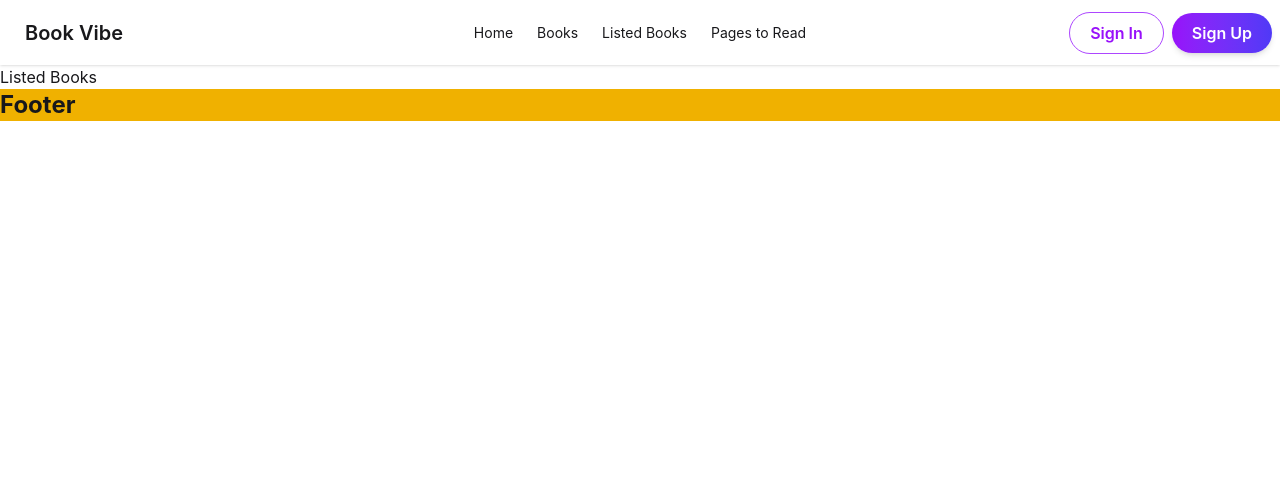
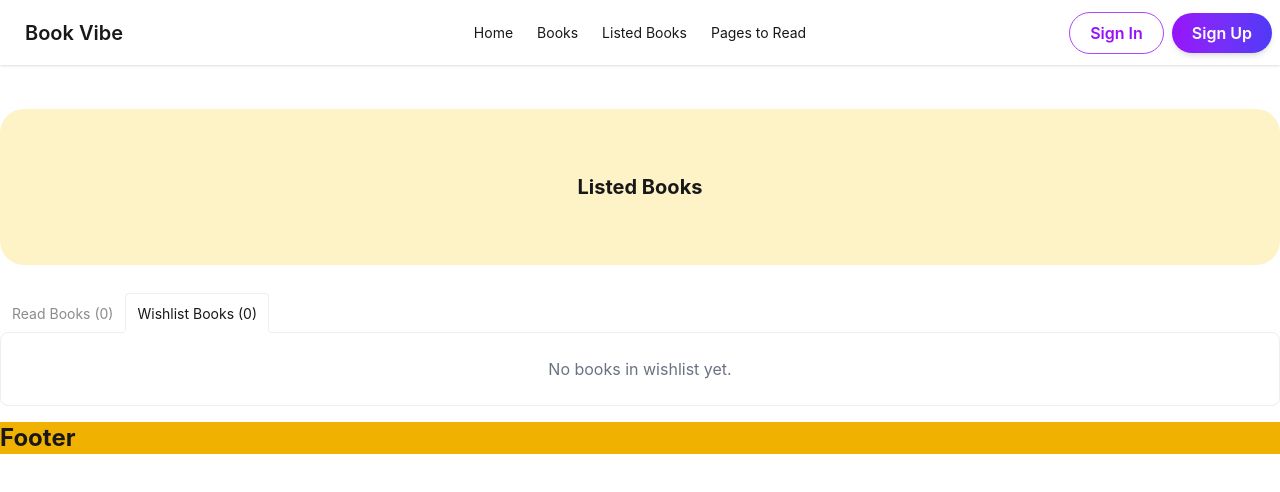
Before and after one commit to riaduldev/book-vibe, a Next.js app: page /listed-books in a window 1280 px wide. Shown: the top 492 px of the page. Built offline with nearby package versions, Linux system fonts and the light colour scheme.

Commit message:
add list item tab components and updates all

```diff
--- a/package.json
+++ b/package.json
@@ -12,7 +12,8 @@
     "daisyui": "^5.7.47",
     "next": "16.3.8",
     "react": "19.2.8",
-    "react-dom": "19.2.8"
+    "react-dom": "19.2.8",
+    "react-toastify": "^11.1.0"
   },
   "devDependencies": {
     "@tailwindcss/postcss": "^4.3.3",
--- a/src/app/books/[id]/page.tsx
+++ b/src/app/books/[id]/page.tsx
@@ -1,4 +1,5 @@
 import ReadButton from "@/components/bookDetails/readButton";
+import WishlistBtn from "@/components/bookDetails/WishlistBtn";
 import { IBook } from "@/types/books.types";
 import Image from "next/image";
 
@@ -139,9 +140,8 @@ const BookDetailsPage = async ({ params }: BookDetailsPageProps) => {
 
       <ReadButton book= {book}></ReadButton>
 
-      <button className="btn btn-sm btn-info text-white px-5">
-        Wishlist
-      </button>
+      <WishlistBtn book={book}></WishlistBtn>
+
 
     </div>
 
--- a/src/app/layout.tsx
+++ b/src/app/layout.tsx
@@ -3,6 +3,7 @@ import { Geist, Geist_Mono } from "next/font/google";
 import "./globals.css";
 import Navbar from "@/components/shared/Navbar";
 import BooksProvider from "@/context/BookContext";
+import { ToastContainer } from "react-toastify";
 
 const geistSans = Geist({
   variable: "--font-geist-sans",
@@ -31,6 +32,7 @@ export default function RootLayout({ children }: LayoutProps<"/">) {
           <Navbar></Navbar>
           {children}
           <h1 className="text-2xl font-bold bg-yellow-500">Footer</h1>
+          <ToastContainer />
         </BooksProvider>
       </body>
     </html>
--- a/src/app/listed-books/page.tsx
+++ b/src/app/listed-books/page.tsx
@@ -1,18 +1,64 @@
 "use client";
 
+import BookListItem from "@/components/bookDetails/BookListItem";
+import BookCard from "@/components/shared/BookCard";
 import { BookContext } from "@/context/BookContext";
+import { IBook } from "@/types/books.types";
 import React, { useContext } from "react";
 
-const ListedBooks = () => {
-  const { readBooks } = useContext(BookContext);
+const ListedBooksPage = () => {
+  const { readBooks, wishlist } = useContext(BookContext);
 
   console.log(readBooks, "readBook");
+  console.log(wishlist, "wishlist");
 
   return (
-    <div>
-      <h1>Listed Books</h1>
+    <div className="container mx-auto my-4">
+      <h2 className="my-7 bg-amber-100 rounded-3xl font-bold text-xl py-16 p-4 text-center">
+        Listed Books
+      </h2>
+      {/* tab  */}
+      {/* name of each tab group should be unique */}
+      <div className="tabs tabs-lift">
+        <input
+          type="radio"
+          name="my_tabs_3"
+          className="tab"
+          aria-label={`Read Books (${readBooks.length})`}
+        />
+        <div className="tab-content bg-base-100 border-base-300 p-6">
+          {
+            readBooks.length > 0 ? (
+              <div className="grid grid-cols-1 md:grid-cols-2 lg:grid-cols-3 gap-4">
+                {readBooks.map((book:IBook) => (<BookListItem key={book.bookId} book={book} />))}
+              </div>
+            ) : (
+              <p className="text-center text-gray-500">No read books yet.</p>
+            )
+          }
+        </div>
+
+        <input
+          type="radio"
+          name="my_tabs_3"
+          className="tab"
+          aria-label={`Wishlist Books (${wishlist.length})`}
+          defaultChecked
+        />
+        <div className="tab-content bg-base-100 border-base-300 p-6">
+          {
+            wishlist.length > 0 ? (
+              <div className="grid grid-cols-1 md:grid-cols-2 lg:grid-cols-3 gap-4">
+                {wishlist.map((book:IBook) => (<BookListItem key={book.bookId} book={book} />))}
+              </div>
+            ) : (
+              <p className="text-center text-gray-500">No books in wishlist yet.</p>
+            )
+          }
+        </div>
+      </div>
     </div>
   );
 };
 
-export default ListedBooks;
+export default ListedBooksPage;
--- /dev/null
+++ b/src/components/bookDetails/BookListItem.tsx
@@ -0,0 +1,58 @@
+import { IBook } from "@/types/books.types";
+import Image from "next/image";
+
+interface BookListItemProps {
+  book: IBook;
+}
+
+const BookListItem = ({ book }: BookListItemProps) => {
+  return (
+    <div className="flex flex-col sm:flex-row gap-5 rounded-2xl border border-base-300 bg-base-100 p-4 shadow-sm transition hover:shadow-md">
+
+      {/* Book Image */}
+      <div className="relative h-52 w-full shrink-0 overflow-hidden rounded-xl bg-base-200 sm:h-40 sm:w-28">
+        <Image
+          src={book.image}
+          alt={book.bookName}
+          fill
+          className="object-cover"
+        />
+      </div>
+
+      {/* Book Information */}
+      <div className="flex flex-1 flex-col justify-between">
+        <div>
+          <h2 className="text-xl font-bold text-base-content">
+            {book.bookName}
+          </h2>
+
+          <p className="mt-1 text-sm text-gray-500">
+            by {book.author}
+          </p>
+
+          <div className="mt-3 flex flex-wrap gap-2">
+            <span className="badge badge-primary">
+              {book.category}
+            </span>
+
+            <span className="badge badge-warning">
+              ⭐ {book.rating}
+            </span>
+          </div>
+        </div>
+
+        <div className="mt-4 flex items-center justify-between">
+          <p className="text-lg font-bold text-primary">
+            ${`none`}
+          </p>
+
+          <button className="btn btn-primary btn-sm">
+            View Details
+          </button>
+        </div>
+      </div>
+    </div>
+  );
+};
+
+export default BookListItem;
--- /dev/null
+++ b/src/components/bookDetails/WishlistBtn.tsx
@@ -0,0 +1,25 @@
+"use client";
+
+import { BookContext } from "@/context/BookContext";
+import { IBook } from "@/types/books.types";
+import { useContext } from "react";
+import { toast } from "react-toastify";
+
+const WishlistButton = ({ book }: { book: IBook }) => {
+  const { wishlist, setWishlist } = useContext(BookContext);
+  console.log(wishlist, "wishlist");
+  const handleAddToWishlist = () => {
+    setWishlist([...wishlist, book]);
+    toast.success(`${book.bookName} has been added to your wishlist.`);
+  };
+  return (
+    <button
+      className="btn btn-sm btn-outline px-5"
+      onClick={() => handleAddToWishlist()}
+    >
+      Add to Wishlist
+    </button>
+  );
+};
+
+export default WishlistButton;
--- a/src/components/bookDetails/readButton.tsx
+++ b/src/components/bookDetails/readButton.tsx
@@ -3,12 +3,14 @@
 import { BookContext } from "@/context/BookContext";
 import { IBook } from "@/types/books.types";
 import { useContext } from "react";
+import { toast } from "react-toastify";
 
 const ReadButton = ({ book }: { book: IBook }) => {
   const { readBooks, setReadBooks } = useContext(BookContext);
   // console.log(booksProvider, "bookprovider");
   const handleReadBook = () => {
     setReadBooks([...readBooks, book]);
+    toast.success(`${book.bookName} has been added to your read books list.`);
   };
   return (
     <button
```
Also changed, not shown: 1 other file (tests, documents, lock files or other folders).
